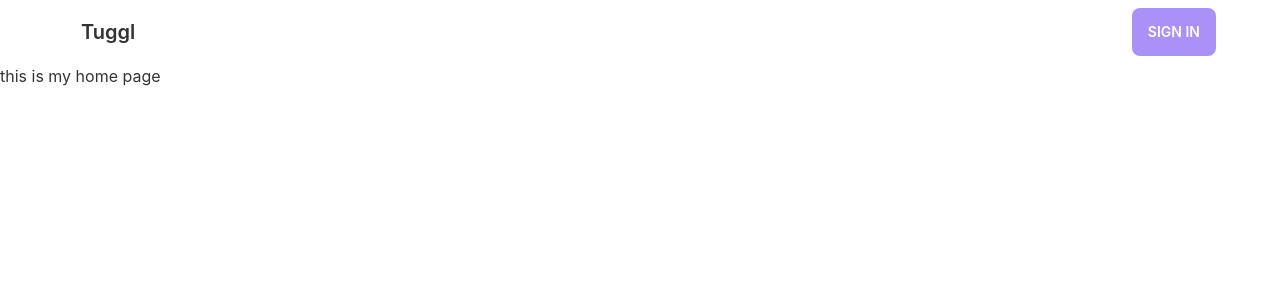
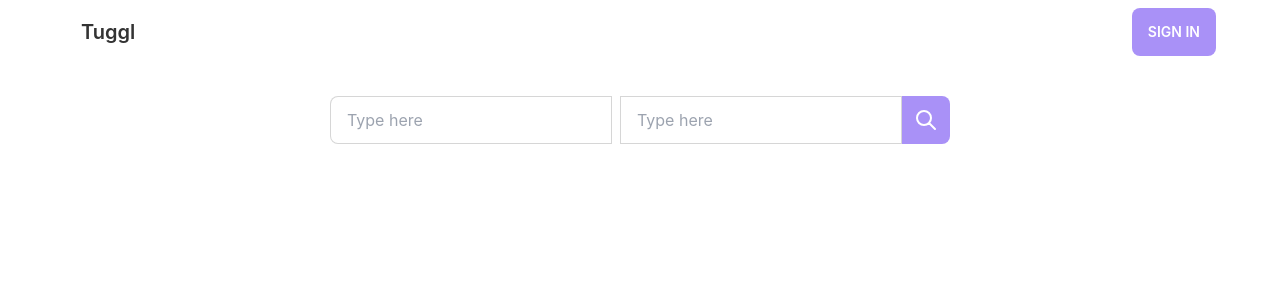
Before and after one commit to EmranEmon47/search-filter, a React (Create React App) app: page / in a window 1280 px wide. Shown: the top 300 px of the page. Built offline with nearby package versions, Linux system fonts and the light colour scheme.

Commit message:
input box

```diff
--- a/src/Pages/Home/Home.js
+++ b/src/Pages/Home/Home.js
@@ -1,9 +1,11 @@
 import React from "react";
+import { Input } from "./Input";
 import { Nav } from "./Nav";
 
 export const Home = () => {
   return <div>
-    <Nav></Nav>
-    this is my home page
+    <Nav/>
+    <Input/>
+
     </div>;
 };
--- /dev/null
+++ b/src/Pages/Home/Input.js
@@ -0,0 +1,38 @@
+import React from "react";
+
+export const Input = () => {
+  return (
+    <div className="flex justify-center mt-8">
+      <div className="form-control">
+        <div className="input-group">
+          <input
+            type="text"
+            placeholder="Type here"
+            className="mr-2 input input-bordered"
+          />
+          <input
+            type="text"
+            placeholder="Type here"
+            className="input input-bordered"
+          />
+          <button className="text-white border-none btn btn-square bg-primary">
+            <svg
+              xmlns="http://www.w3.org/2000/svg"
+              className="w-6 h-6"
+              fill="none"
+              viewBox="0 0 24 24"
+              stroke="currentColor"
+            >
+              <path
+                strokeLinecap="round"
+                strokeLinejoin="round"
+                strokeWidth="2"
+                d="M21 21l-6-6m2-5a7 7 0 11-14 0 7 7 0 0114 0z"
+              />
+            </svg>
+          </button>
+        </div>
+      </div>
+    </div>
+  );
+};
```
